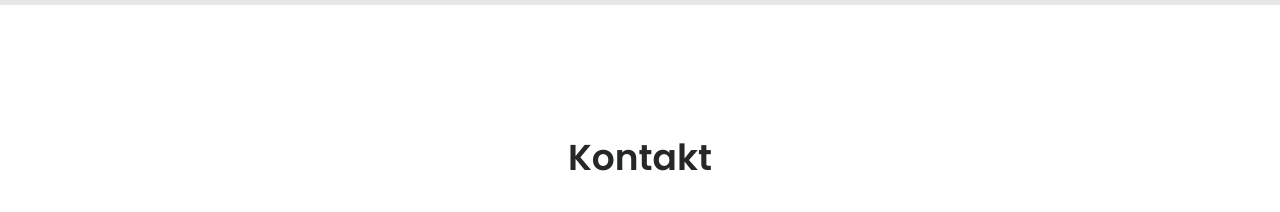
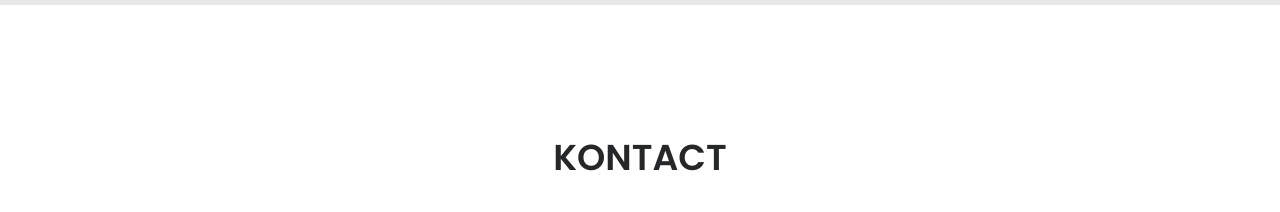
Before and after one commit to qng00/demo-neon, a website: page index.html in a window 1280 px wide. Shown: the part 2040-2252 px from the top of the page. Drawn offline with nearby package versions, Linux system fonts and the light colour scheme.

Commit message:
contact title to Uppercase

```diff
--- a/index.html
+++ b/index.html
@@ -371,7 +371,7 @@
 
     <section class="contact section container" id="contact">
         <div class="backtrack"></div>
-        <h2 class="section__title-center">Kontakt</h2>
+        <h2 class="section__title-center">KONTACT</h2>
 
         <div class="contact__container grid">
             <div class="contact__data">
```
